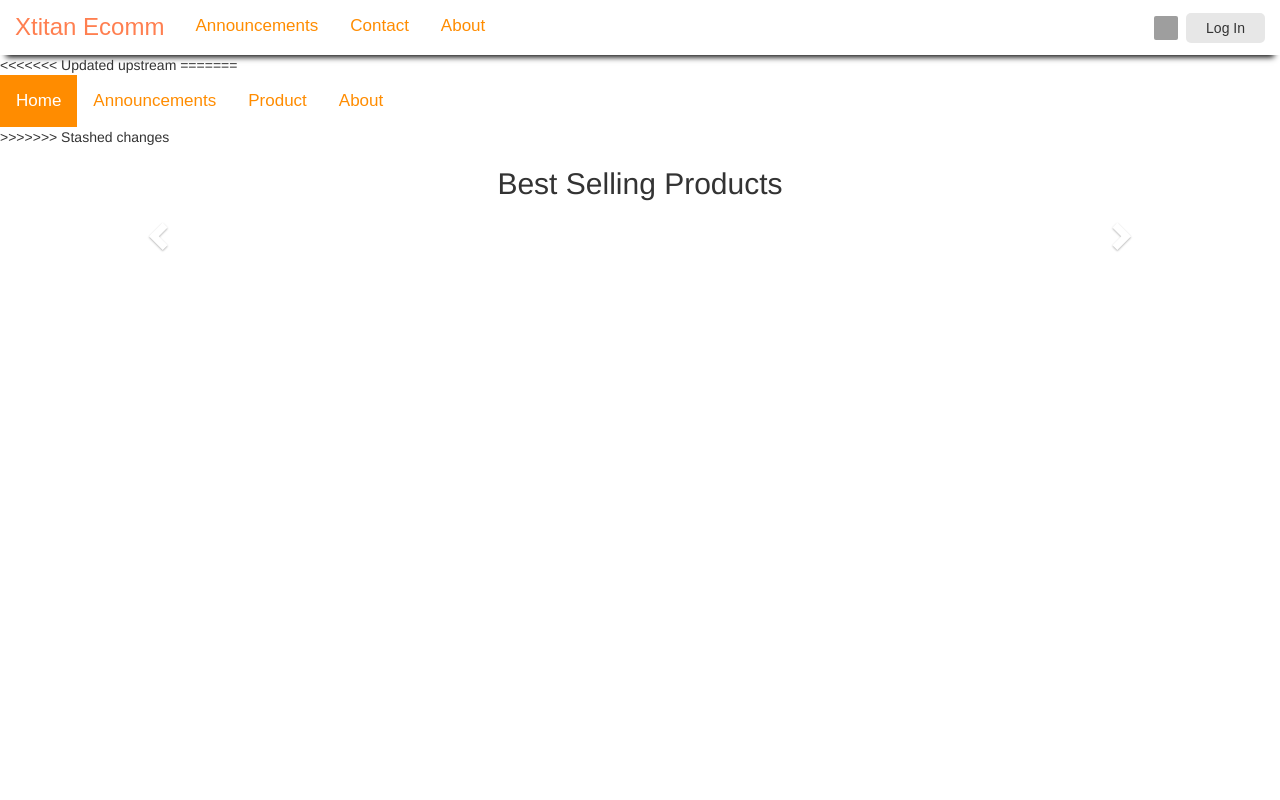
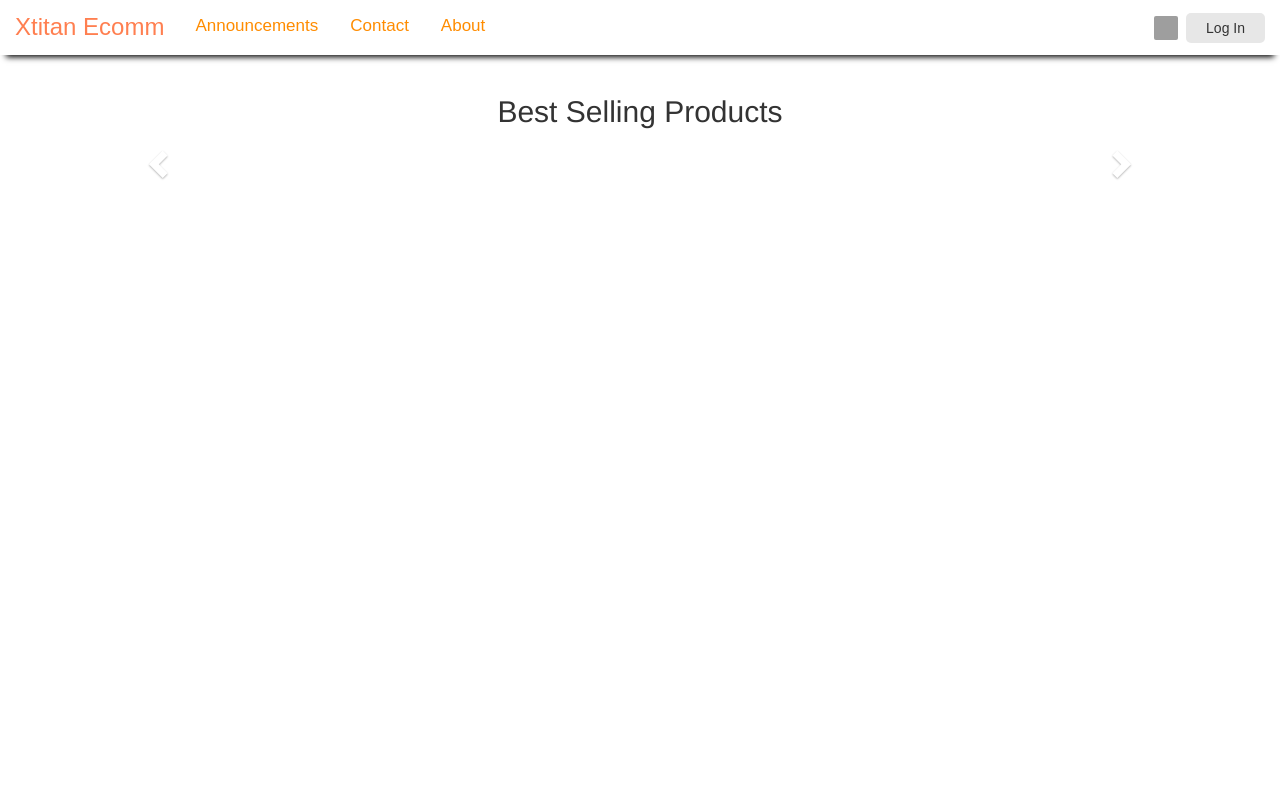
Before and after one commit to derilous/major-project-php, a PHP site: page /home.php in a window 1280 px wide. Run offline with PHP 8.4, Linux system fonts and the light colour scheme; data that the repository does not hold is empty; some libraries are stand-ins or nearby versions; grey boxes are pictures that could not be loaded.

Commit message:
fix header

```diff
--- a/home.php
+++ b/home.php
@@ -8,16 +8,6 @@
 <body>
 
 <?php include 'header-footer/header.php';?>
-<<<<<<< Updated upstream
-=======
-	<div class="topnav">
-	  <a class="active" href="#home">Home</a>
-	  <a href="#annnoucments">Announcements</a>
-	  <a href="#product">Product</a>
-	  <a href="#about">About</a>
-	</div>
->>>>>>> Stashed changes
-
 <?php
 //index.php
 $connect = mysqli_connect("localhost", "root", "", "testing");
```
